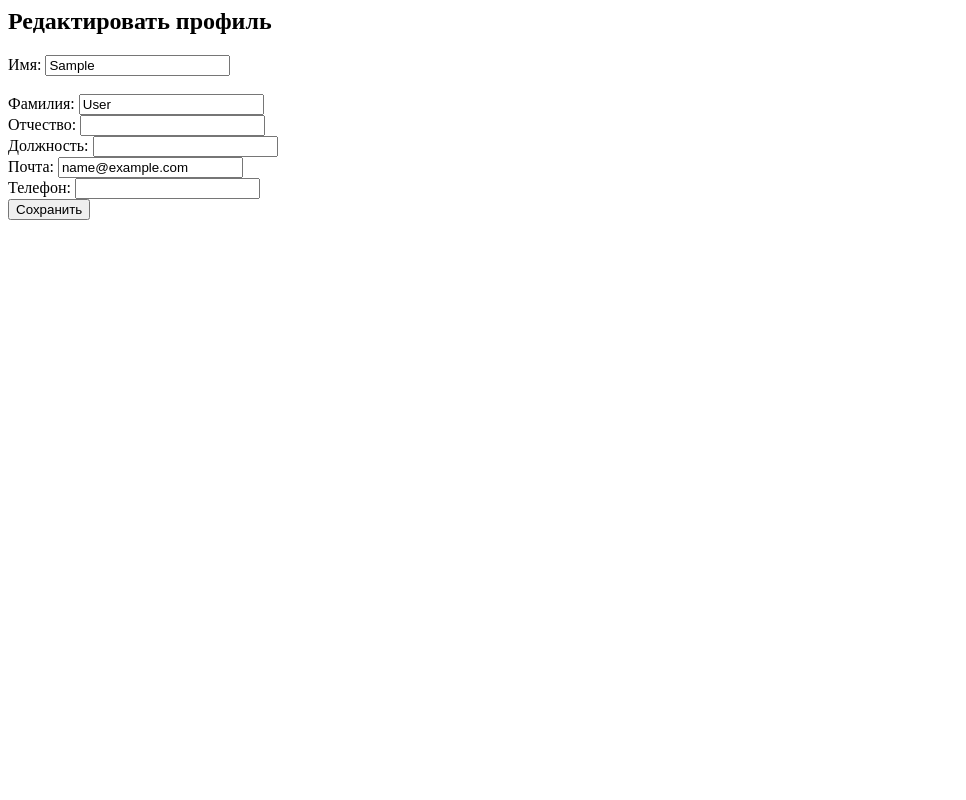
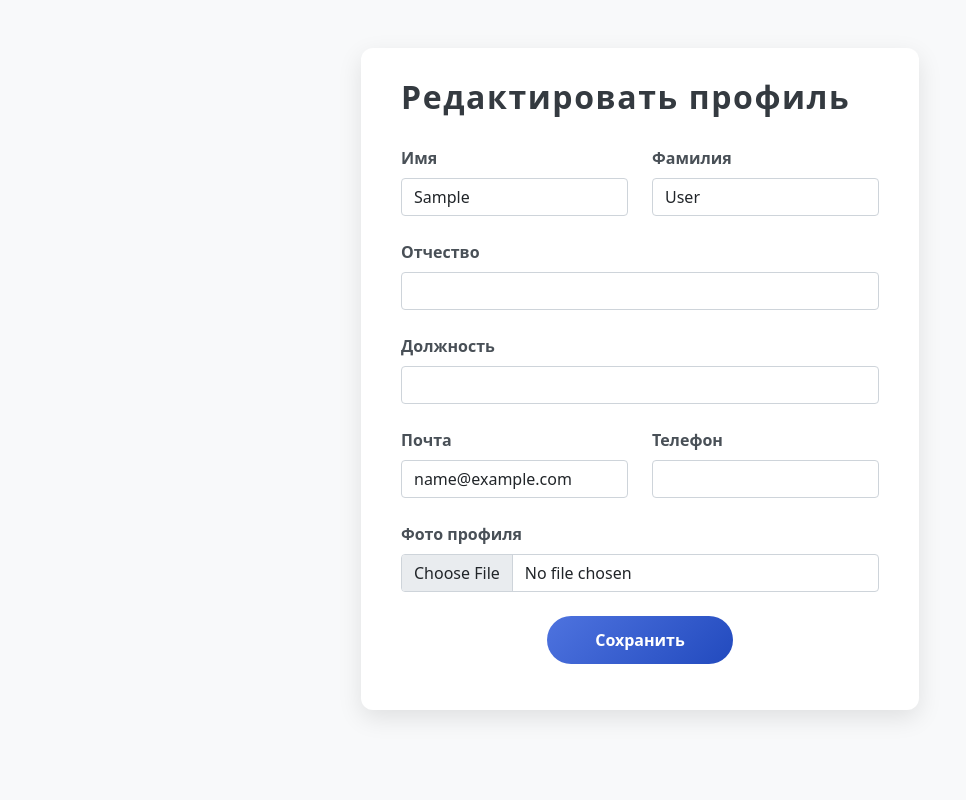
Before and after one commit to justined2501/DjangoProject, a Django app: page /account/update/ in a window 1280 px wide. Shown: the whole page, without its empty margins (0-966 px from the left). Run offline with Django 5.2, Linux system fonts and the light colour scheme; the visitor is signed in with stand-in values (Sample User, id 1); some libraries are stand-ins or nearby versions.

Commit message:
АddАddingАРhoto

```diff
--- a/account/forms.py
+++ b/account/forms.py
@@ -22,4 +22,4 @@ class UserProfileCreateForm(UserCreationForm):
 class UserProfileUpdateForm(forms.ModelForm):
     class Meta:
         model = UserProfile
-        fields = ['first_name', 'last_name', 'middle_name', 'position', 'phone', 'email']
+        fields = ['first_name', 'last_name', 'middle_name', 'position', 'phone', 'email', 'image']
--- a/account/models.py
+++ b/account/models.py
@@ -7,6 +7,7 @@ class UserProfile(AbstractUser):
     position = models.CharField("Посада", max_length=30)
     phone = models.CharField("Телефон", max_length=15)
     cars = models.ManyToManyField("auto.Auto", blank=True)
+    image = models.ImageField(upload_to='images/', null=True, blank=True)
 
     def __str__(self):
         return self.username
--- a/main/settings.py
+++ b/main/settings.py
@@ -119,6 +119,8 @@ STATICFILES_DIRS = [
     os.path.join(BASE_DIR, 'static'),
 ]
 STATIC_ROOT = os.path.join(BASE_DIR, 'staticfiles')
+MEDIA_URL = '/media/'
+MEDIA_ROOT = os.path.join(BASE_DIR, 'media')
 
 # Default primary key field type
 # https://docs.djangoproject.com/en/5.1/ref/settings/#default-auto-field
--- a/main/urls.py
+++ b/main/urls.py
@@ -1,6 +1,9 @@
+from django.conf import settings
+from django.conf.urls.static import static
 from django.contrib import admin
 from django.urls import path, include, reverse_lazy
 from django.views.generic import RedirectView
+
 
 urlpatterns = [
     path('admin/', admin.site.urls),
@@ -11,3 +14,5 @@ urlpatterns = [
     path('charity/', include('charity.urls')),
 
 ]
+if settings.DEBUG:
+    urlpatterns += static(settings.MEDIA_URL, document_root=settings.MEDIA_ROOT)
--- a/templates/account/update.html
+++ b/templates/account/update.html
@@ -1,21 +1,90 @@
 <title>Редактирование профиля</title>
 
-<div class="container mt-4">
+<!-- Bootstrap 5 CSS -->
+<link href="https://cdn.jsdelivr.net/npm/bootstrap@5.0.2/dist/css/bootstrap.min.css" rel="stylesheet">
+
+<style>
+  body {
+    background: #f8f9fa;
+  }
+  .profile-form {
+    background: #fff;
+    padding: 30px 40px;
+    border-radius: 12px;
+    box-shadow: 0 8px 24px rgba(0,0,0,0.1);
+  }
+  .profile-form h2 {
+    margin-bottom: 30px;
+    font-weight: 700;
+    color: #343a40;
+    letter-spacing: 0.05em;
+  }
+  .form-label {
+    font-weight: 600;
+    color: #495057;
+  }
+  .form-control:focus {
+    border-color: #0d6efd;
+    box-shadow: 0 0 0 0.2rem rgba(13, 110, 253, 0.25);
+  }
+  .btn-primary {
+    background: linear-gradient(135deg, #4e73df, #224abe);
+    border: none;
+    font-weight: 600;
+    padding: 12px 30px;
+    border-radius: 50px;
+    transition: background 0.3s ease;
+  }
+  .btn-primary:hover {
+    background: linear-gradient(135deg, #224abe, #4e73df);
+  }
+</style>
+
+<div class="container mt-5 d-flex justify-content-center">
+  <div class="col-md-7 col-lg-6 profile-form">
     <h2>Редактировать профиль</h2>
-    <form method="post">
-        {% csrf_token %}
-        <label for="id_first_name">Имя:</label>
-        {{ form.first_name }}<br><br>
-        <label for="id_last_name">Фамилия:</label>
-        {{ form.last_name }}<br>
-        <label for="id_patronymic">Отчество:</label>
-        {{ form.middle_name }}<br>
-        <label for="id_post">Должность:</label>
-        {{ form.position }}<br>
-        <label for="id_email">Почта:</label>
-        {{ form.email }}<br>
-        <label for="id_number">Телефон:</label>
-        {{ form.phone }}<br>
-        <button type="submit">Сохранить</button>
+
+    <form method="post" enctype="multipart/form-data" class="row g-4">
+      {% csrf_token %}
+
+      <div class="col-md-6">
+        <label for="id_first_name" class="form-label">Имя</label>
+        <input type="text" class="form-control" id="id_first_name" name="first_name" value="{{ user.first_name|default:'' }}">
+      </div>
+
+      <div class="col-md-6">
+        <label for="id_last_name" class="form-label">Фамилия</label>
+        <input type="text" class="form-control" id="id_last_name" name="last_name" value="{{ user.last_name|default:'' }}">
+      </div>
+
+      <div class="col-12">
+        <label for="id_middle_name" class="form-label">Отчество</label>
+        <input type="text" class="form-control" id="id_middle_name" name="middle_name" value="{{ user.middle_name|default:'' }}">
+      </div>
+
+      <div class="col-12">
+        <label for="id_position" class="form-label">Должность</label>
+        <input type="text" class="form-control" id="id_position" name="position" value="{{ user.position|default:'' }}">
+      </div>
+
+      <div class="col-md-6">
+        <label for="id_email" class="form-label">Почта</label>
+        <input type="email" class="form-control" id="id_email" name="email" value="{{ user.email|default:'' }}">
+      </div>
+
+      <div class="col-md-6">
+        <label for="id_phone" class="form-label">Телефон</label>
+        <input type="tel" class="form-control" id="id_phone" name="phone" value="{{ user.phone|default:'' }}">
+      </div>
+
+      <div class="col-12">
+        <label for="id_image" class="form-label">Фото профиля</label>
+        <input type="file" class="form-control" id="id_image" name="image">
+      </div>
+
+      <div class="col-12 text-center">
+        <button type="submit" class="btn btn-primary px-5">Сохранить</button>
+      </div>
     </form>
+  </div>
 </div>
```
Also changed, not shown: templates/account/detail.html (+7 -0 lines), account/migrations/0002_userprofile_image.py (added).
